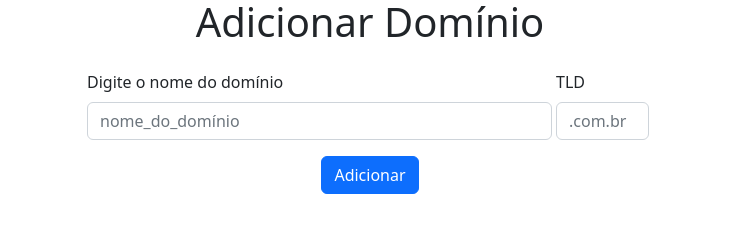
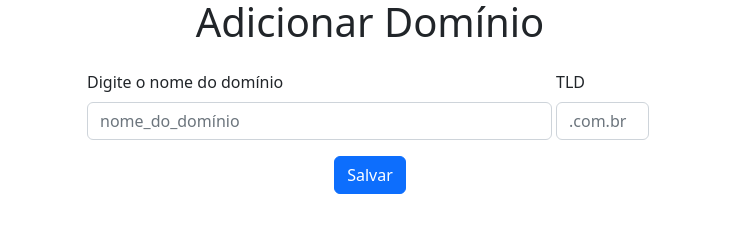
Before and after one commit to luizsantos85/teste-esocial, a Vue app in the folder frontend-teste-esocial/: page /add in a window 1280 px wide. Shown: the part 158-390 px from the top of the page, without its empty margins (270-1011 px from the left). Built offline with nearby package versions, Linux system fonts and the light colour scheme.

Commit message:
refatorando formulario add

```diff
--- /dev/null
+++ b/frontend-teste-esocial/src/components/FormRequest.vue
@@ -0,0 +1,52 @@
+<template>
+   <form @submit.prevent="handleSubmit">
+      <div class="d-flex justify-content-center mt-4 align-bottom">
+         <div class="col-md-5">
+            <label for="name" class="form-label"
+               >Digite o nome do domínio</label
+            >
+            <input
+               type="text"
+               class="form-control"
+               id="name"
+               placeholder="nome_do_domínio"
+               v-model="name"
+            />
+         </div>
+
+         <div class="col-md-1 mx-1">
+            <label for="tld" class="form-label">TLD</label>
+            <input
+               type="text"
+               class="form-control"
+               id="tld"
+               placeholder=".com.br"
+               v-model="tld"
+            />
+         </div>
+      </div>
+
+      <div class="d-flex justify-content-center mt-3">
+         <button type="submit" class="btn btn-primary">Salvar</button>
+      </div>
+   </form>
+</template>
+
+<script>
+export default {
+   name: 'FormRequest',
+   data() {
+      return {
+         name: '',
+         tld: '',
+      };
+   },
+   methods: {
+      handleSubmit() {
+         this.$emit('onSubmit', this.name, this.tld);
+      },
+   },
+};
+</script>
+
+<style></style>
--- a/frontend-teste-esocial/src/pages/AddDomain.vue
+++ b/frontend-teste-esocial/src/pages/AddDomain.vue
@@ -2,37 +2,7 @@
    <section class="container">
       <h1 class="text-center mt-5">Adicionar Domínio</h1>
 
-      <form @submit.prevent="addDomain">
-         <div class="d-flex justify-content-center mt-4 align-bottom">
-            <div class="col-md-5">
-               <label for="name" class="form-label"
-                  >Digite o nome do domínio</label
-               >
-               <input
-                  type="text"
-                  class="form-control"
-                  id="name"
-                  placeholder="nome_do_domínio"
-                  v-model="name"
-               />
-            </div>
-
-            <div class="col-md-1 mx-1">
-               <label for="tld" class="form-label">TLD</label>
-               <input
-                  type="text"
-                  class="form-control"
-                  id="tld"
-                  placeholder=".com.br"
-                  v-model="tld"
-               />
-            </div>
-         </div>
-
-         <div class="d-flex justify-content-center mt-3">
-            <button type="submit" class="btn btn-primary">Adicionar</button>
-         </div>
-      </form>
+      <form-request @onSubmit="onSubmit" />
 
       <p v-show="fullDomain" class="text-center mt-3">
          O domínio registrado será: <strong> {{ fullDomain }}</strong>
@@ -41,9 +11,11 @@
 </template>
 
 <script>
+import FormRequest from '../components/FormRequest.vue';
 import { Api } from '../services/apiDomains';
 
 export default {
+   components: { FormRequest },
    name: 'AddDomain',
    data() {
       return {
@@ -51,16 +23,16 @@ export default {
          tld: '',
       };
    },
-   computed: {
-      fullDomain() {
-         return (this.name + this.tld).toLowerCase();
-      },
-   },
+   // computed: {
+   //    fullDomain(name,tld) {
+   //       return (name + tld).toLowerCase();
+   //    },
+   // },
    methods: {
-      async addDomain() {
+      async onSubmit(name, tld) {
          await Api.postDomain({
-            name: this.name.toLowerCase(),
-            tld: this.tld.toLowerCase(),
+            name: name.toLowerCase(),
+            tld: tld.toLowerCase(),
          });
 
          this.$router.push('/');
--- a/frontend-teste-esocial/src/pages/EditDomain.vue
+++ b/frontend-teste-esocial/src/pages/EditDomain.vue
@@ -40,7 +40,7 @@
 import { Api } from '../services/apiDomains';
 
 export default {
-   name: 'AddDomain',
+   name: 'EditDomain',
    props: ['id'],
    data() {
       return {
--- a/frontend-teste-esocial/src/pages/Home.vue
+++ b/frontend-teste-esocial/src/pages/Home.vue
@@ -3,7 +3,7 @@
       <div class="container">
          <div class="d-flex justify-content-around text-white">
             <div class="col-md-5">
-               <ListDomains title="Domínios cadastrados" :data="domains" />
+               <list-domains title="Domínios cadastrados" :data="domains" />
             </div>
          </div>
       </div>
@@ -20,7 +20,7 @@ import { Api } from '../services/apiDomains';
 export default {
    name: 'Home',
    components: {
-      ListDomains,
+      ListDomains
    },
    data() {
       return {
```
